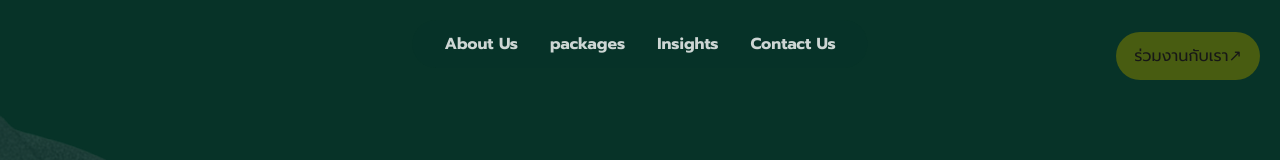
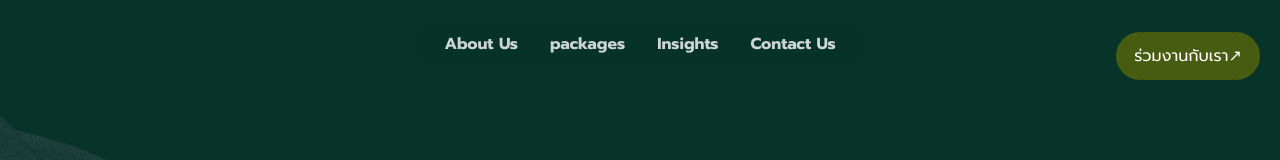
Before and after one commit to Pansitthanasap/homepage, a Next.js app: page / in a window 1280 px wide. Shown: the top 160 px of the page. Built offline with nearby package versions, Linux system fonts and the light colour scheme.

Commit message:
fix: simplify file link rendering in applicants table

```diff
--- a/src/app/(home)/page.tsx
+++ b/src/app/(home)/page.tsx
@@ -29,7 +29,12 @@ export default function Home() {
             เราสร้างทีมให้คุณ เพื่อสร้างธุรกิจให้โต
           </div>
         </div>
-        <Link href="/profile-upload" className="absolute h-12 w-36 right-5 top-8 rounded-full bg-[#485C11] flex justify-center items-center">ร่วมงานกับเรา↗</Link>
+        <Link
+          href="/profile-upload"
+          className="absolute h-12 w-36 right-5 top-8 rounded-full bg-[#485C11] text-white flex justify-center items-center"
+        >
+          ร่วมงานกับเรา↗
+        </Link>
       </div>
       {/* Problems */}
       <Problems />
--- a/src/app/admin/applicants/page.tsx
+++ b/src/app/admin/applicants/page.tsx
@@ -164,19 +164,14 @@ const ResumeUploadPage = () => {
                   <td className="py-3 px-6">{info.email}</td>
                   <td className="py-3 px-6">{info.phone}</td>
                   <td className="py-3 px-6">
-                    {info.fileUrl ? (
                     <a
                       href={info.fileUrl}
-                        download={info.fileName}
                       target="_blank"
                       rel="noopener noreferrer"
                       className="text-blue-600 hover:underline"
                     >
                       {info.fileName}
                     </a>
-                    ) : (
-                      <span className="text-gray-400">No file</span>
-                    )}
                   </td>
                 </tr>
               ))}
```
Lines whose indentation alone changed are shown as unchanged.
